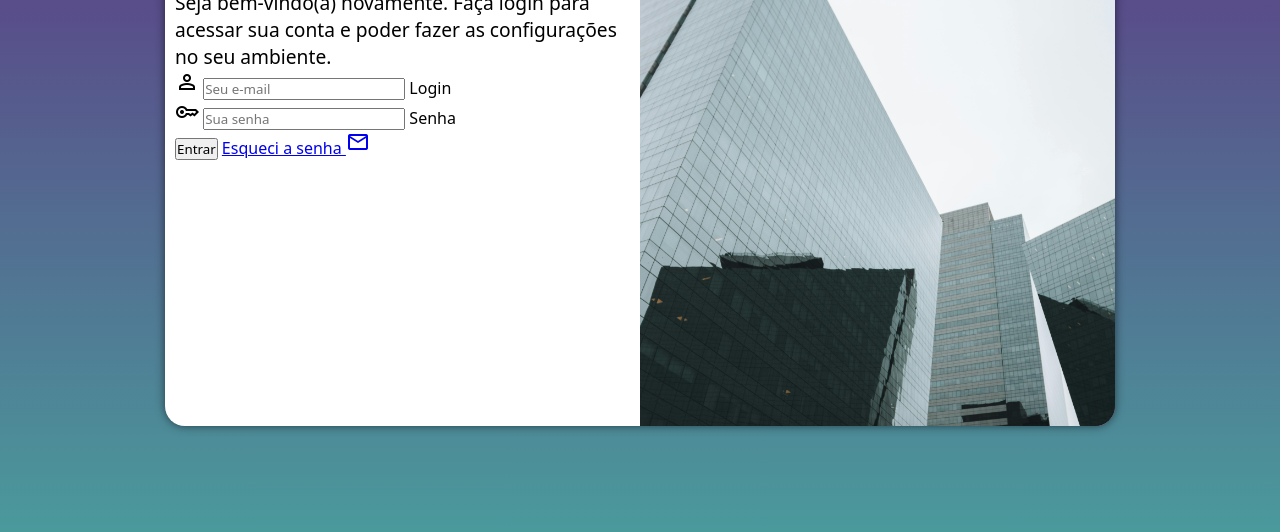
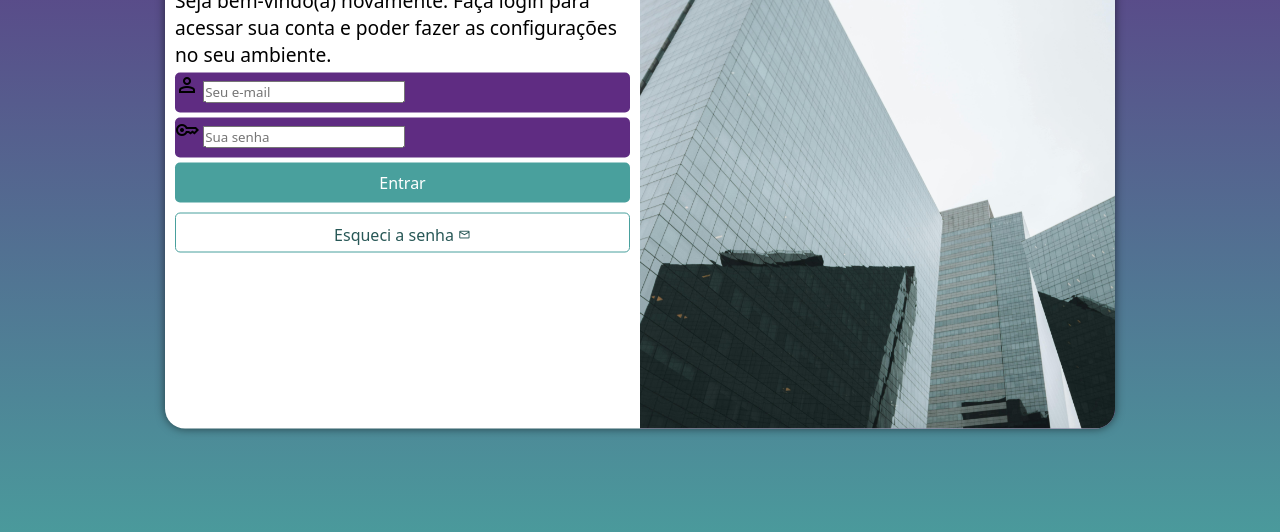
Before and after one commit to pontodex/projeto-login, a plain HTML site: page index.html in a window 1280 px wide. Shown: the part 224-756 px from the top of the page. Drawn offline with nearby package versions, Linux system fonts and the light colour scheme.

Commit message:
formatação do formulário

```diff
--- a/estilos/style.css
+++ b/estilos/style.css
@@ -34,7 +34,7 @@ section#login {
 
     background-color: white;
     width: 250px;
-    height: 500px;
+    height: 505px;
     border-radius: 20px;
     box-shadow: 0px 0px 10px rgba(0, 0, 0, 0.555);
 
@@ -62,3 +62,55 @@ div#formulario > h1 {
 div#formulario > p {
     font-size: 0.8em;
 }
+
+div.campo > label {
+    display: none;
+}
+
+form > div.campo {
+    background-color: #5f2c82;
+    display: block;
+    width: 100%;
+    height: 40px;
+    border-radius: 5px;
+    margin: 5px 0px;
+}
+
+form > input[type=submit] {
+    display: block;
+    font-size: 1em;
+    width: 100%;
+    height: 40px;
+    background-color: #49a09d;
+    color: white;
+    border: none;
+    border-radius: 5px;
+    cursor: pointer;
+}
+
+form > input[type=submit]:hover {
+    background-color: #306b69;
+}
+
+form > a.botao {
+    display: block;
+    text-align: center;
+    font-size: 1em;
+    width: 100%;
+    height: 40px;
+    padding-top: 10px;
+    margin-top: 10px;
+    background-color: #ffffff;
+    color: #285857;
+    border: 1px solid #49a09d;
+    border-radius: 5px;
+    text-decoration: none;
+}
+
+form > a.botao:hover {
+    background-color: #5cc9c5;
+}
+
+form > a.botao > span {
+    font-size: 0.8em;
+}
--- a/index.html
+++ b/index.html
@@ -29,7 +29,7 @@
                         <label for="isenha">Senha</label>
                     </div>
                     <input type="submit" value="Entrar">
-                    <a href="esqueci.html">
+                    <a href="esqueci.html" class="botao">
                         Esqueci a senha <span class="material-symbols-outlined">mail</span>
                     </a>
                 </form>
```
